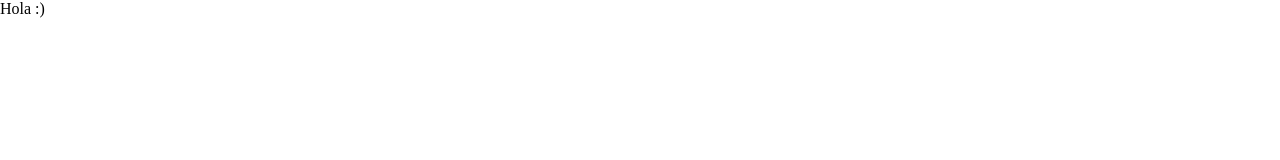
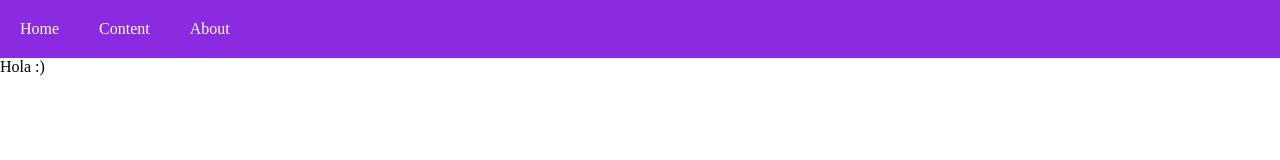
Before and after one commit to musartedev/gitflow-test, a website: page index.html in a window 1280 px wide. Drawn offline with Linux system fonts and the light colour scheme.

Commit message:
Add header

```diff
--- a/index.html
+++ b/index.html
@@ -19,9 +19,26 @@
         padding: 0;
         margin: 0;
       }
+      nav ul {
+        display: flex;
+        background-color: blueviolet;
+      }
+      li {
+        list-style: none;
+        padding: 20px;
+      }
     </style>
   </head>
   <body>
+    <header>
+        <nav>
+          <ul>
+            <li><a href="#">Home</a></li>
+            <li><a href="#">Content</a></li>
+            <li><a href="#">About</a></li>
+          </ul>
+        </nav>
+      </header>
       Hola :)
   </body>
 </html>
```
